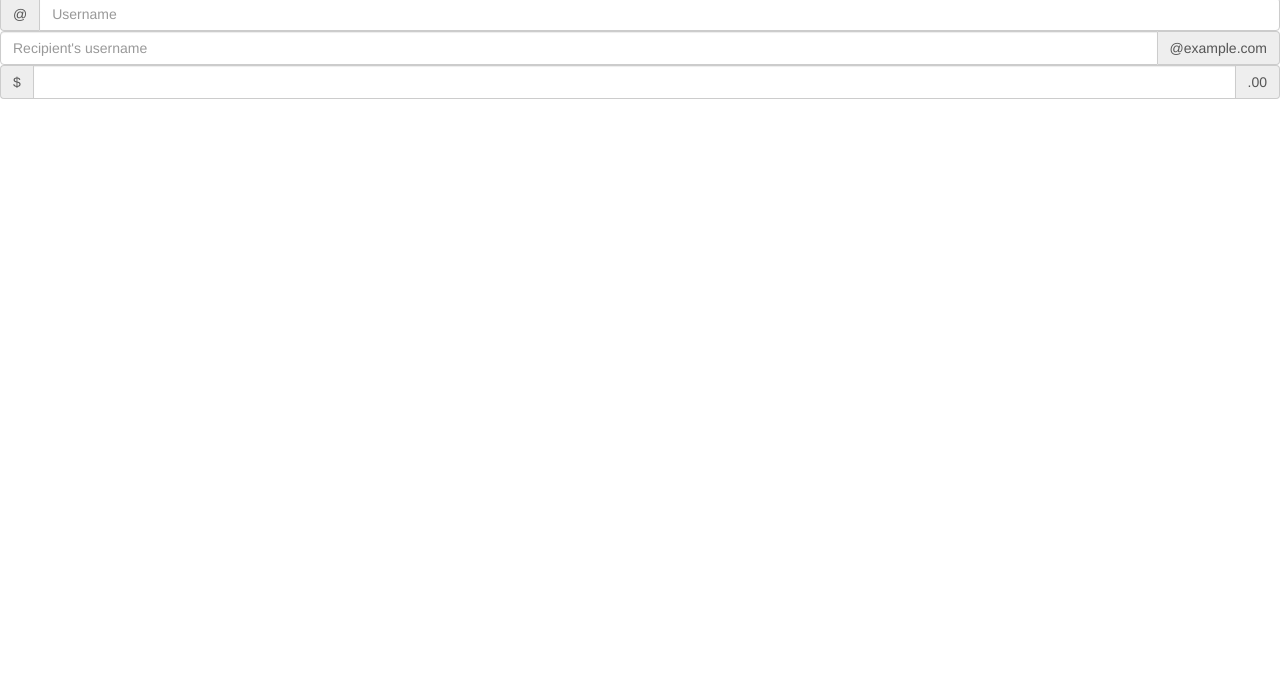
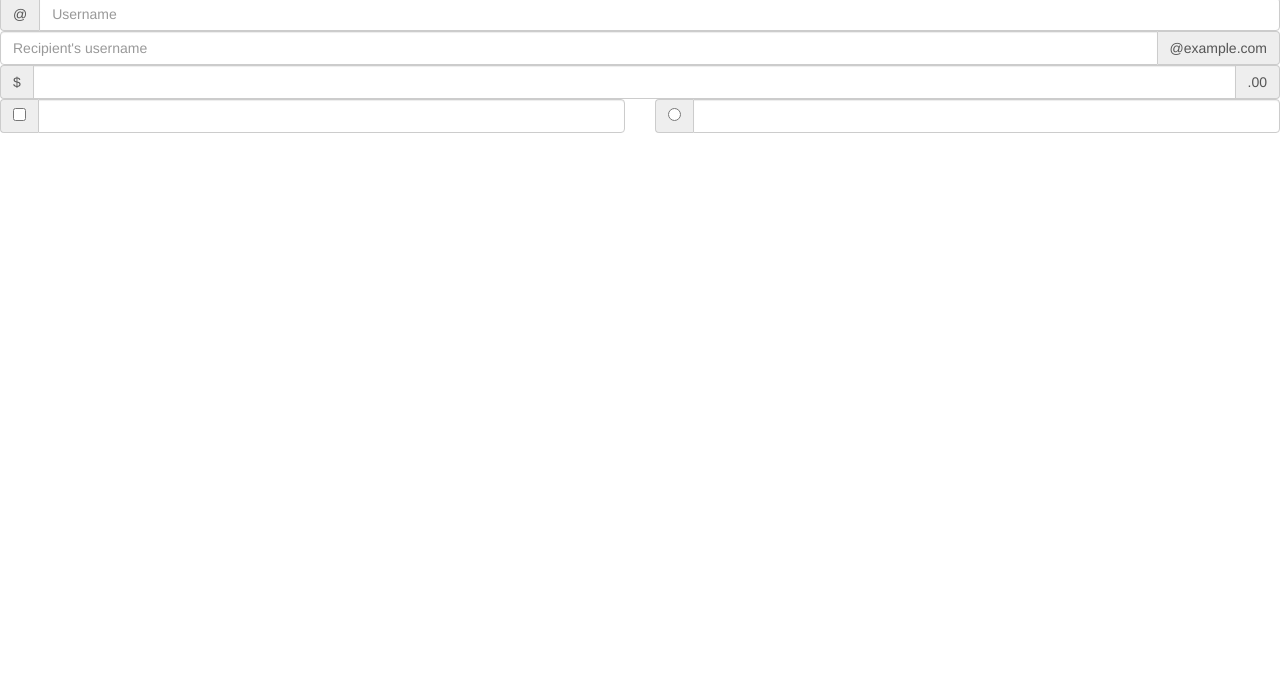
Before and after one commit to nishantgupta107/bootstrap, a plain HTML site: page index.html in a window 1280 px wide. Shown: the part 107-800 px from the top of the page. Drawn offline with nearby package versions, Linux system fonts and the light colour scheme.

Commit message:
buttons added working OK

```diff
--- a/index.html
+++ b/index.html
@@ -46,5 +46,25 @@
   <span class="input-group-addon">.00</span>
 </div>
 
+
+<div class="row">
+  <div class="col-lg-6">
+    <div class="input-group">
+      <span class="input-group-addon">
+        <input type="checkbox" aria-label="...">
+      </span>
+      <input type="text" class="form-control" aria-label="...">
+    </div><!-- /input-group -->
+  </div><!-- /.col-lg-6 -->
+  <div class="col-lg-6">
+    <div class="input-group">
+      <span class="input-group-addon">
+        <input type="radio" aria-label="...">
+      </span>
+      <input type="text" class="form-control" aria-label="...">
+    </div><!-- /input-group -->
+  </div><!-- /.col-lg-6 -->
+</div><!-- /.row -->
+
   </body>
 </html>
```
